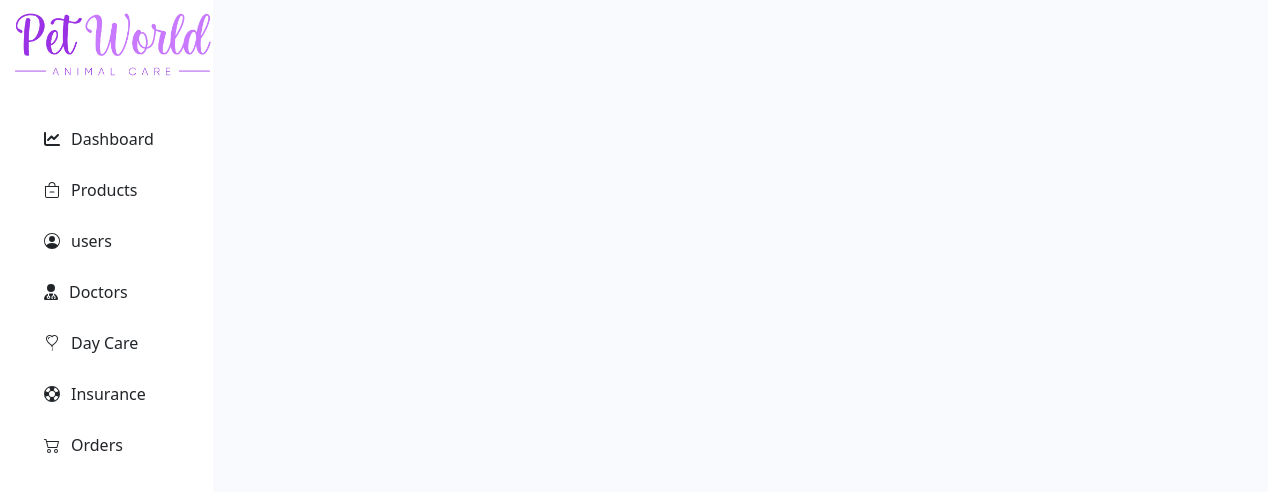
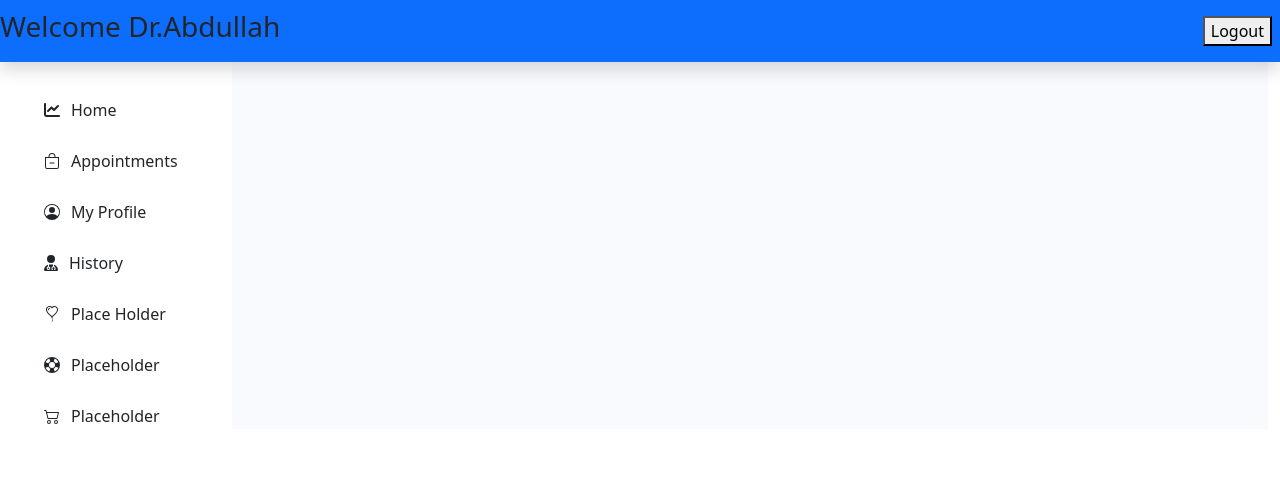
Before and after one commit to TheBaloch/AdminPanelPW, a React (Create React App) app: page / in a window 1280 px wide. Shown: the top 492 px of the page. Built offline with nearby package versions, Linux system fonts and the light colour scheme.

Commit message:
Doctors Login Page

```diff
--- a/src/App.js
+++ b/src/App.js
@@ -1,9 +1,12 @@
-import Home from './Pages/Home/Home';
+import DoctorsLogin from './Pages/DoctorsLogin/DoctorsLogin';
+//import Home from './Pages/Home/Home';
+
 //aghahrere
 function App() {
   return (
     <>
-      <Home />
+      {/* <Home /> */}
+      <DoctorsLogin />
     </>
   );
 }
--- /dev/null
+++ b/src/Pages/DoctorsLogin/DoctorsLogin.js
@@ -0,0 +1,54 @@
+import React from 'react';
+import { useState } from 'react';
+import './DoctorsLogin.css';
+import Navigation from './Navigation/Navigation';
+
+export default function DoctorsLogin() {
+  const [selectedComponent, setSelectedComponent] = useState('dashboard');
+
+  // Function to handle sidebar selection
+  const handleSidebarSelection = (component) => {
+    setSelectedComponent(component);
+  };
+
+  const renderSelectedComponent = () => {
+    switch (selectedComponent) {
+      case 'Home':
+        return <div>Home</div>;
+      case 'Appointments':
+        return <div>Appointments</div>;
+      case 'profile':
+        return <div>Profile</div>;
+      case 'history':
+        return <div>history</div>;
+      case 'temp':
+        return <div>Temp</div>;
+      default:
+        return null;
+    }
+  };
+
+  return (
+    <div>
+      <navbar className="nav navbar bg-primary shadow">
+        <div>
+          <h3>Welcome Dr.Abdullah</h3>
+        </div>
+        <div className="p-2">
+          <button>Logout</button>
+        </div>
+      </navbar>
+      <div
+        style={{ height: '100%', display: 'flex' }}
+        className="container-fluid"
+      >
+        <div style={{ width: '14rem', position: 'sticky', top: 0 }}>
+          {<Navigation handleSelection={handleSidebarSelection} />}
+        </div>
+        <div style={{ width: '84%', background: '#f9fafe', overflow: 'auto' }}>
+          <div className="content">{renderSelectedComponent()}</div>
+        </div>
+      </div>
+    </div>
+  );
+}
--- /dev/null
+++ b/src/Pages/DoctorsLogin/Navigation/Navigation.css
@@ -0,0 +1,39 @@
+html,
+body {
+  height: 100%;
+  margin: 0;
+}
+.container {
+  height: 100%;
+  background-color: #cccccc;
+}
+.sideBar-ul {
+  list-style-type: none;
+  /* padding: 0px; */
+  text-align: center;
+  margin: 0;
+  display: flex;
+  flex-direction: column;
+  gap: 25px;
+  margin-top: 35px;
+}
+.button_custon {
+  border: 0px;
+  background: transparent;
+  font-weight: 500;
+  color: inherit;
+}
+
+ul li {
+  display: flex;
+  /* justify-content: center; */
+  align-items: center;
+  gap: 5px;
+}
+ul li:hover {
+  color: #ab52e9;
+}
+ul li:hover,
+button.selected {
+  color: #ab52e9;
+}
--- /dev/null
+++ b/src/Pages/DoctorsLogin/Navigation/Navigation.js
@@ -0,0 +1,178 @@
+// import React from "react";
+import React, { useState } from 'react';
+import './Navigation.css';
+
+// import { AiFillMedicineBox } from "react-icons/ai";
+
+const Navigation = ({ handleSelection }) => {
+  const [selectedButton, setSelectedButton] = useState('');
+
+  const handleButtonClick = (buttonName) => {
+    setSelectedButton(buttonName);
+    handleSelection(buttonName);
+  };
+
+  return (
+    <div className="sidebar">
+      <ul className="sideBar-ul">
+        <li>
+          <svg
+            xmlns="http://www.w3.org/2000/svg"
+            height="1em"
+            viewBox="0 0 512 512"
+            fill="currentColor"
+          >
+            <path d="M64 64c0-17.7-14.3-32-32-32S0 46.3 0 64V400c0 44.2 35.8 80 80 80H480c17.7 0 32-14.3 32-32s-14.3-32-32-32H80c-8.8 0-16-7.2-16-16V64zm406.6 86.6c12.5-12.5 12.5-32.8 0-45.3s-32.8-12.5-45.3 0L320 210.7l-57.4-57.4c-12.5-12.5-32.8-12.5-45.3 0l-112 112c-12.5 12.5-12.5 32.8 0 45.3s32.8 12.5 45.3 0L240 221.3l57.4 57.4c12.5 12.5 32.8 12.5 45.3 0l128-128z" />
+          </svg>
+
+          <button
+            className={`button_custon ${
+              selectedButton === 'dashboard' ? 'selected' : ''
+            }`}
+            onClick={() => handleButtonClick('Home')}
+          >
+            Home
+          </button>
+        </li>
+        <li>
+          <svg
+            xmlns="http://www.w3.org/2000/svg"
+            width="16"
+            height="16"
+            fill="currentColor"
+            className="bi bi-bag-dash"
+            viewBox="0 0 16 16"
+          >
+            <path
+              fillRule="evenodd"
+              d="M5.5 10a.5.5 0 0 1 .5-.5h4a.5.5 0 0 1 0 1H6a.5.5 0 0 1-.5-.5z"
+            />
+            <path d="M8 1a2.5 2.5 0 0 1 2.5 2.5V4h-5v-.5A2.5 2.5 0 0 1 8 1zm3.5 3v-.5a3.5 3.5 0 1 0-7 0V4H1v10a2 2 0 0 0 2 2h10a2 2 0 0 0 2-2V4h-3.5zM2 5h12v9a1 1 0 0 1-1 1H3a1 1 0 0 1-1-1V5z" />
+          </svg>
+          <button
+            className={`button_custon ${
+              selectedButton === 'products' ? 'selected' : ''
+            }`}
+            onClick={() => handleButtonClick('Appointments')}
+          >
+            Appointments
+          </button>
+          {/* <button
+            className="button_custon"
+            onClick={() => handleSelection("products")}
+          >
+            Products
+          </button> */}
+        </li>
+        <li>
+          <svg
+            xmlns="http://www.w3.org/2000/svg"
+            width="16"
+            height="16"
+            fill="currentColor"
+            className="bi bi-person-circle"
+            viewBox="0 0 16 16"
+          >
+            <path d="M11 6a3 3 0 1 1-6 0 3 3 0 0 1 6 0z" />
+            <path
+              fillRule="evenodd"
+              d="M0 8a8 8 0 1 1 16 0A8 8 0 0 1 0 8zm8-7a7 7 0 0 0-5.468 11.37C3.242 11.226 4.805 10 8 10s4.757 1.225 5.468 2.37A7 7 0 0 0 8 1z"
+            />
+          </svg>
+          <button
+            className={`button_custon ${
+              selectedButton === 'users' ? 'selected' : ''
+            }`}
+            onClick={() => handleButtonClick('profile')}
+          >
+            My Profile
+          </button>
+        </li>
+        <li>
+          <svg
+            fill="currentColor"
+            xmlns="http://www.w3.org/2000/svg"
+            height="1em"
+            viewBox="0 0 448 512"
+          >
+            <path d="M224 256A128 128 0 1 0 224 0a128 128 0 1 0 0 256zm-96 55.2C54 332.9 0 401.3 0 482.3C0 498.7 13.3 512 29.7 512H418.3c16.4 0 29.7-13.3 29.7-29.7c0-81-54-149.4-128-171.1V362c27.6 7.1 48 32.2 48 62v40c0 8.8-7.2 16-16 16H336c-8.8 0-16-7.2-16-16s7.2-16 16-16V424c0-17.7-14.3-32-32-32s-32 14.3-32 32v24c8.8 0 16 7.2 16 16s-7.2 16-16 16H256c-8.8 0-16-7.2-16-16V424c0-29.8 20.4-54.9 48-62V304.9c-6-.6-12.1-.9-18.3-.9H178.3c-6.2 0-12.3 .3-18.3 .9v65.4c23.1 6.9 40 28.3 40 53.7c0 30.9-25.1 56-56 56s-56-25.1-56-56c0-25.4 16.9-46.8 40-53.7V311.2zM144 448a24 24 0 1 0 0-48 24 24 0 1 0 0 48z" />
+          </svg>
+          <button
+            className={`button_custon ${
+              selectedButton === 'doctors' ? 'selected' : ''
+            }`}
+            onClick={() => handleButtonClick('history')}
+          >
+            History
+          </button>
+        </li>
+        <li>
+          <svg
+            xmlns="http://www.w3.org/2000/svg"
+            width="16"
+            height="16"
+            fill="currentColor"
+            className="bi bi-balloon-heart"
+            viewBox="0 0 16 16"
+          >
+            <path
+              fillRule="evenodd"
+              d="m8 2.42-.717-.737c-1.13-1.161-3.243-.777-4.01.72-.35.685-.451 1.707.236 3.062C4.16 6.753 5.52 8.32 8 10.042c2.479-1.723 3.839-3.29 4.491-4.577.687-1.355.587-2.377.236-3.061-.767-1.498-2.88-1.882-4.01-.721L8 2.42Zm-.49 8.5c-10.78-7.44-3-13.155.359-10.063.045.041.089.084.132.129.043-.045.087-.088.132-.129 3.36-3.092 11.137 2.624.357 10.063l.235.468a.25.25 0 1 1-.448.224l-.008-.017c.008.11.02.202.037.29.054.27.161.488.419 1.003.288.578.235 1.15.076 1.629-.157.469-.422.867-.588 1.115l-.004.007a.25.25 0 1 1-.416-.278c.168-.252.4-.6.533-1.003.133-.396.163-.824-.049-1.246l-.013-.028c-.24-.48-.38-.758-.448-1.102a3.177 3.177 0 0 1-.052-.45l-.04.08a.25.25 0 1 1-.447-.224l.235-.468ZM6.013 2.06c-.649-.18-1.483.083-1.85.798-.131.258-.245.689-.08 1.335.063.244.414.198.487-.043.21-.697.627-1.447 1.359-1.692.217-.073.304-.337.084-.398Z"
+            />
+          </svg>
+          <button
+            className={`button_custon ${
+              selectedButton === 'daycare' ? 'selected' : ''
+            }`}
+            onClick={() => handleButtonClick('temp')}
+          >
+            Place Holder
+          </button>
+        </li>
+        <li>
+          <svg
+            xmlns="http://www.w3.org/2000/svg"
+            width="16"
+            height="16"
+            fill="currentColor"
+            className="bi bi-life-preserver"
+            viewBox="0 0 16 16"
+          >
+            <path d="M8 16A8 8 0 1 0 8 0a8 8 0 0 0 0 16zm6.43-5.228a7.025 7.025 0 0 1-3.658 3.658l-1.115-2.788a4.015 4.015 0 0 0 1.985-1.985l2.788 1.115zM5.228 14.43a7.025 7.025 0 0 1-3.658-3.658l2.788-1.115a4.015 4.015 0 0 0 1.985 1.985L5.228 14.43zm9.202-9.202-2.788 1.115a4.015 4.015 0 0 0-1.985-1.985l1.115-2.788a7.025 7.025 0 0 1 3.658 3.658zm-8.087-.87a4.015 4.015 0 0 0-1.985 1.985L1.57 5.228A7.025 7.025 0 0 1 5.228 1.57l1.115 2.788zM8 11a3 3 0 1 1 0-6 3 3 0 0 1 0 6z" />
+          </svg>
+
+          <button
+            className={`button_custon ${
+              selectedButton === 'insurance' ? 'selected' : ''
+            }`}
+            onClick={() => handleButtonClick('temp')}
+          >
+            Placeholder
+          </button>
+        </li>
+        <li>
+          <svg
+            xmlns="http://www.w3.org/2000/svg"
+            width="16"
+            height="16"
+            fill="currentColor"
+            className="bi bi-cart2"
+            viewBox="0 0 16 16"
+          >
+            <path d="M0 2.5A.5.5 0 0 1 .5 2H2a.5.5 0 0 1 .485.379L2.89 4H14.5a.5.5 0 0 1 .485.621l-1.5 6A.5.5 0 0 1 13 11H4a.5.5 0 0 1-.485-.379L1.61 3H.5a.5.5 0 0 1-.5-.5zM3.14 5l1.25 5h8.22l1.25-5H3.14zM5 13a1 1 0 1 0 0 2 1 1 0 0 0 0-2zm-2 1a2 2 0 1 1 4 0 2 2 0 0 1-4 0zm9-1a1 1 0 1 0 0 2 1 1 0 0 0 0-2zm-2 1a2 2 0 1 1 4 0 2 2 0 0 1-4 0z" />
+          </svg>
+          <button
+            className={`button_custon ${
+              selectedButton === 'orders' ? 'selected' : ''
+            }`}
+            onClick={() => handleButtonClick('temp')}
+          >
+            Placeholder
+          </button>
+        </li>
+      </ul>
+    </div>
+  );
+};
+
+export default Navigation;
```
Also changed, not shown: src/Pages/DoctorsLogin/DoctorsLogin.css (added).
